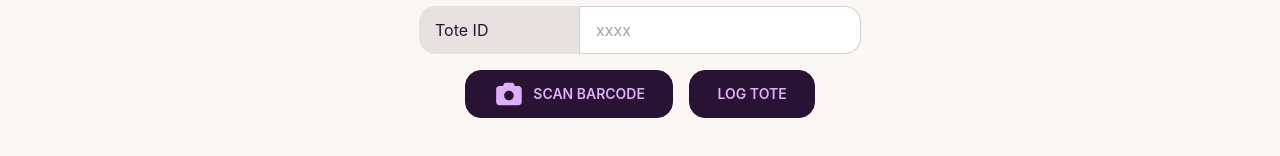
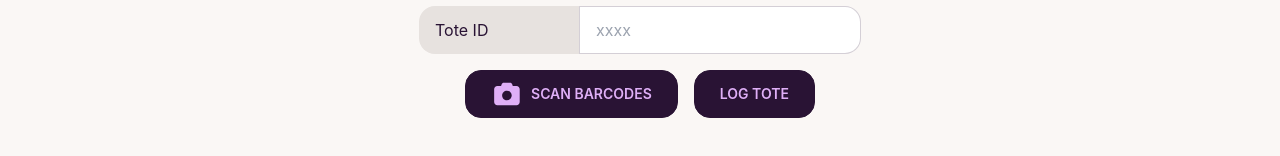
Before and after one commit to spencerevison/Cow-OpToteTracker, a Next.js app: page /incoming in a window 1280 px wide. Shown: the part 250-406 px from the top of the page. Built offline with nearby package versions, Linux system fonts and the light colour scheme.

Commit message:
Copy update

```diff
--- a/components/IncomingForm.tsx
+++ b/components/IncomingForm.tsx
@@ -73,7 +73,7 @@ const IncomingForm = () => {
             ) : (
               <>
                 <Camera className="h-8 w-8" />
-                Scan Barcode
+                Scan Barcodes
               </>
             )}
           </button>
--- a/package.json
+++ b/package.json
@@ -35,7 +35,7 @@
     "chai": "^4.3.6",
     "critters": "^0.0.16",
     "cssnano": "^5.1.11",
-    "eslint": "8.17.0",
+    "eslint": "^7.0.0",
     "eslint-config-next": "12.1.6",
     "eslint-config-prettier": "^8.5.0",
     "eslint-plugin-prettier": "^4.0.0",
```
